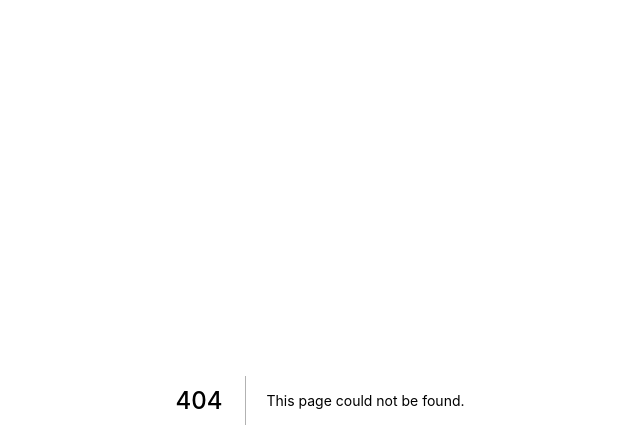
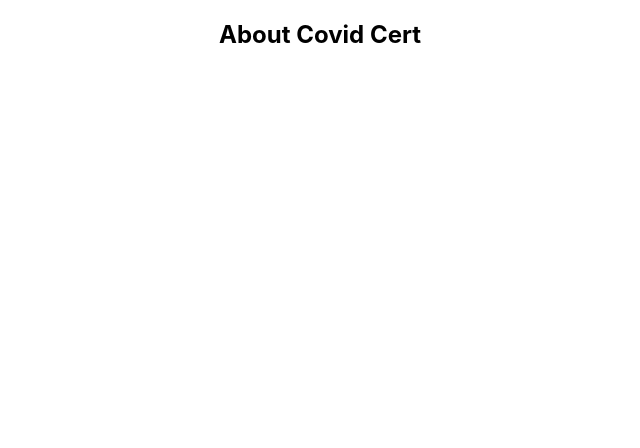
Before and after one commit to Gary-Ascuy/CertiCovidSite, a Next.js app in the folder site/: page /about in a window 1280 px wide. Before the commit this address had no page. Shown: the top 448 px of the page, without its empty margins (320-960 px from the left). Built offline with nearby package versions, Linux system fonts and the light colour scheme.

Commit message:
Adding about page

```diff
--- a/site/package.json
+++ b/site/package.json
@@ -3,7 +3,7 @@
   "version": "0.1.0",
   "private": true,
   "scripts": {
-    "dev": "next dev",
+    "dev": "next dev -p 3666",
     "build": "next build",
     "start": "next start",
     "lint": "next lint"
--- /dev/null
+++ b/site/pages/about.tsx
@@ -0,0 +1,19 @@
+import type { NextPage } from 'next'
+import Head from 'next/head'
+
+const About: NextPage = () => {
+  return (
+    <div>
+      <Head>
+        <title>About</title>
+        <meta name="description" content="Generated by create next app" />
+        <link rel="icon" href="/favicon.ico" />
+      </Head>
+      <main>
+        <h2 style={{ textAlign: 'center' }}>About Covid Cert</h2>
+      </main>
+    </div>
+  )
+}
+
+export default About
```
